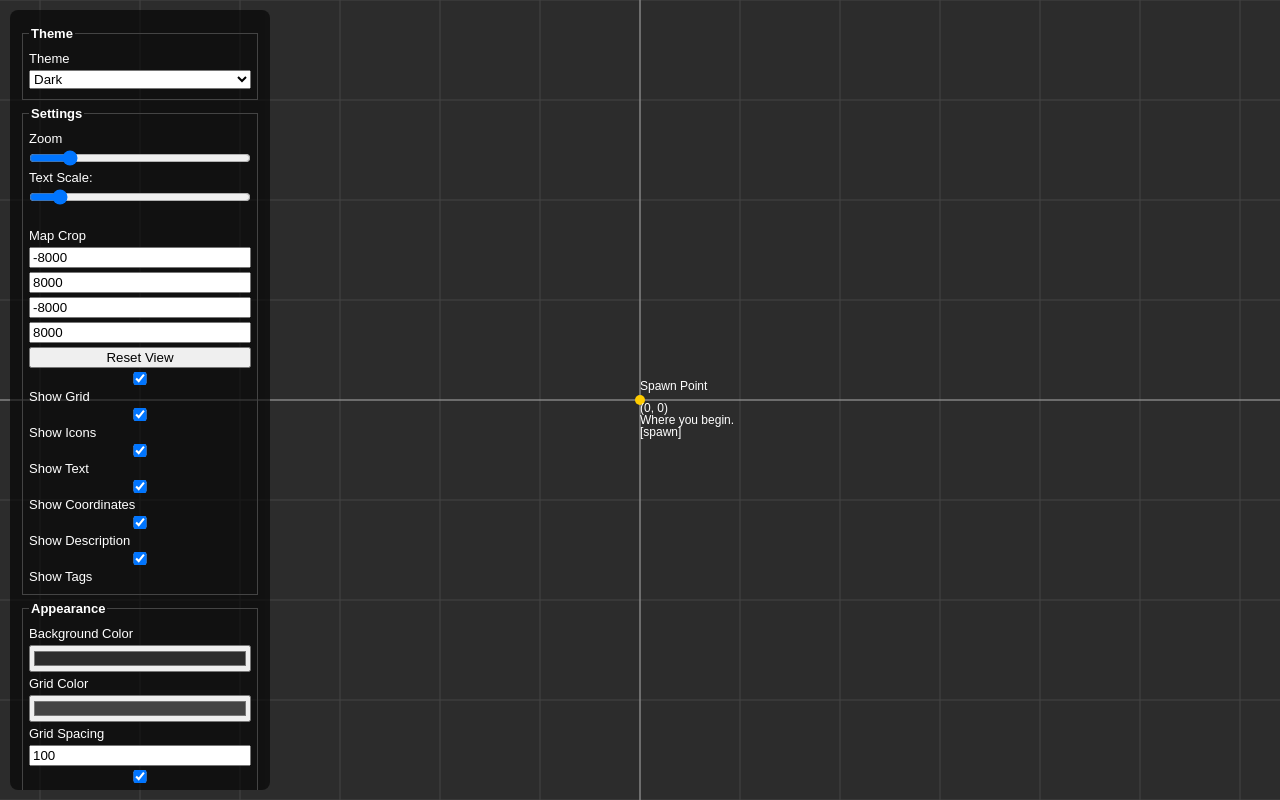
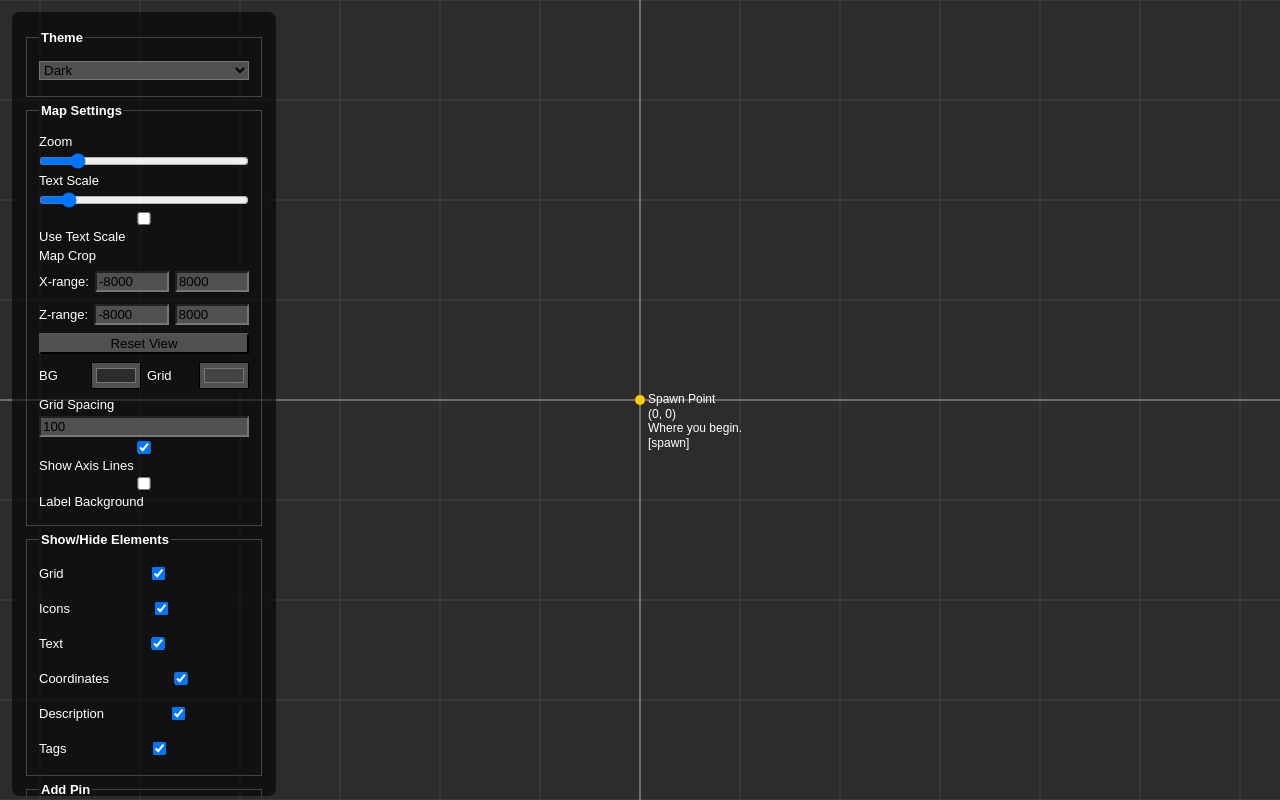
Before and after one commit to sofluous/Mapitmine, a plain HTML site: page index.html in a window 1280 px wide. Drawn offline with Linux system fonts and the light colour scheme.

Commit message:
Update index.html 0.0.2
Pre refactor using css grids

Reorganized settings
Partially implmented control alignment
manual and auto scale text

```diff
--- a/index.html
+++ b/index.html
@@ -6,17 +6,26 @@
     <title>Minecraft Map Viewer</title>
     <style>
         :root {
+            --color-primary: rgb(135, 221, 31);
+            --color-secondary: rgb(83, 24, 186);
+            --color-tertiary: rgb(177, 82, 9);
+
             --color-bg: #1e1e1e;
             --color-panel: rgba(0, 0, 0, 0.6);
+            --color-input: rgba(127, 125, 125, 0.583);
             --color-text: #ffffff;
             --color-grid: #444444;
             --color-axis: #ffffff88;
-            --color-marker: #ffcc00;
+
+            --color-marker: var(--color-tertiary);
             --space-xs: 4px;
             --space-sm: 6px;
-            --space-md: 10px;
-            --space-lg: 20px;
+            --space-md: 12px;
+            --space-lg: 24px;
+
             --font-sm: 12px;
+            --font-md: 16px;
+
             --font-base: 13px;
         }
 
@@ -43,6 +52,7 @@
             left: var(--space-md);
             background: var(--color-panel);
             padding: var(--space-md);
+            gap: var(--space-md);
             border-radius: 8px;
             z-index: 10;
             font-size: var(--font-base);
@@ -55,7 +65,13 @@
             display: block;
         }
 
-        label,
+        label {
+            display: block;
+            margin: var(--space-xs) 0;
+            width: 100%;
+            box-sizing: border-box;
+        }
+
         input,
         select,
         button,
@@ -64,17 +80,46 @@
             margin: var(--space-xs) 0;
             width: 100%;
             box-sizing: border-box;
+            background-color: var(--color-input);
         }
 
         fieldset {
             border: 1px solid var(--color-grid);
             margin-top: var(--space-sm);
-            padding: var(--space-sm);
+            padding: var(--space-md);
         }
 
         legend {
             font-weight: bold;
         }
+
+        .flex-row {
+            display: flex;
+            gap: var(--space-sm);
+            align-items: center;
+            margin-bottom: var(--space-xs);
+        }
+
+        .flex-row input[type="number"],
+        .flex-row input[type="text"],
+        .flex-row select {
+            flex: 1;
+            min-width: 0;
+        }
+
+        .checkbox-row {
+            display: flex;
+            flex-wrap: wrap;
+            gap: var(--space-sm);
+        }
+
+        .checkbox-row label {
+            display: flex;
+            align-items: center;
+            gap: 4px;
+            white-space: nowrap;
+        }
+
 
         ::-webkit-scrollbar {
             width: 8px;
@@ -100,46 +145,61 @@
     <div id="ui">
         <fieldset>
             <legend>Theme</legend>
-            <label>Theme
             <select id="themeSelector">
                 <option value="dark" selected>Dark</option>
                 <option value="light">Light</option>
             </select>
-            </label>
         </fieldset>
         <fieldset>
-            <legend>Settings</legend>
+            <legend>Map Settings</legend>
             <label>Zoom <input type="range" id="zoom" min="0.25" max="5" step="0.01" value="1"></label>
-            <label>Text Scale: <input type="range" id="textScale" min="0.5" max="5" step="0.1" value="1"></label><br>
+            <label>Text Scale <input type="range" id="textScale" min="0.5" max="5" step="0.1" value="1"></label>
+            <label><input type="checkbox" id="useTextScale"> Use Text Scale</label>
             <label>Map Crop</label>
-            <input type="number" id="minX" placeholder="Min X" value="-8000">
-            <input type="number" id="maxX" placeholder="Max X" value="8000">
-            <input type="number" id="minZ" placeholder="Min Z" value="-8000">
-            <input type="number" id="maxZ" placeholder="Max Z" value="8000">
+            <div class="flex-row"><span>X-range:</span>
+                <input type="number" id="minX" placeholder="Min" value="-8000">
+                <input type="number" id="maxX" placeholder="Max" value="8000">
+            </div>
+            <div class="flex-row"><span>Z-range:</span>
+                <input type="number" id="minZ" placeholder="Min" value="-8000">
+                <input type="number" id="maxZ" placeholder="Max" value="8000">
+            </div>
             <button onclick="resetView()">Reset View</button>
-            <label><input type="checkbox" id="showGrid" checked> Show Grid</label>
-            <label><input type="checkbox" id="showIcons" checked> Show Icons</label>
-            <label><input type="checkbox" id="showText" checked> Show Text</label>
-            <label><input type="checkbox" id="showCoords" checked> Show Coordinates</label>
-            <label><input type="checkbox" id="showDesc" checked> Show Description</label>
-            <label><input type="checkbox" id="showTags" checked> Show Tags</label>
+            <div class="flex-row">
+                <label for="bgColor">BG</label>
+                <input type="color" id="bgColor" value="#2c2c2c">
+                <label for="gridColor">Grid</label>
+                <input type="color" id="gridColor" value="#444444">
+            </div>
+            <label>Grid Spacing <input type="number" id="gridSpacing" value="100" step="10"></label>
+            <label><input type="checkbox" id="showAxes" checked> Show Axis Lines</label>
+            <label><input type="checkbox" id="showLabelBackground"> Label Background</label>
         </fieldset>
         <fieldset>
-            <legend>Appearance</legend>
-            <label>Background Color <input type="color" id="bgColor" value="#2c2c2c"></label>
-            <label>Grid Color <input type="color" id="gridColor" value="#444444"></label>
-            <label>Grid Spacing <input type="number" id="gridSpacing" value="100" step="10"></label>
-            <label><input type="checkbox" id="showAxes" checked> Show Axis Lines</label>
+            <legend>Show/Hide Elements</legend>
+            <div class="checkbox-row">
+                <label>Grid<input type="checkbox" id="showGrid" checked></label>
+                <label>Icons<input type="checkbox" id="showIcons" checked></label>
+                <label>Text<input type="checkbox" id="showText" checked></label>
+                <label>Coordinates<input type="checkbox" id="showCoords" checked></label>
+                <label>Description<input type="checkbox" id="showDesc" checked></label>
+                <label>Tags<input type="checkbox" id="showTags" checked></label>
+            </div>
         </fieldset>
+
         <fieldset>
             <legend>Add Pin</legend>
+            <div class="flex-row">
                 <input type="number" id="pinX" placeholder="X">
-            <input type="number" id="pinY" placeholder="Y (optional)">
+                <input type="number" id="pinY" placeholder="Y">
                 <input type="number" id="pinZ" placeholder="Z">
+            </div>
+            <div class="flex-row">
                 <input type="text" id="pinType" placeholder="Type/ID">
                 <input type="text" id="pinLabel" placeholder="Label">
+            </div>
+            <input type="text" id="pinIcon" placeholder="Icon (optional)">
             <textarea id="pinDesc" placeholder="Description"></textarea>
-            <input type="text" id="pinIcon" placeholder="Icon (optional)">
             <button onclick="addPin()">+ Add Pin</button>
         </fieldset>
     </div>
@@ -222,21 +282,45 @@
                 if (m.x < minX || m.x > maxX || m.z < minZ || m.z > maxZ) continue;
                 const sx = offsetX + m.x * zoom;
                 const sy = offsetY + m.z * zoom;
+
+                const useTextScale = document.getElementById("useTextScale").checked;
+                const fontSize = useTextScale ? (12 * textScale) : Math.max(10, 12 * zoom);
+                const labelOffsetX = 8 * zoom;
+                const labelOffsetY = 0;
+                ctx.font = `${fontSize}px sans-serif`;
+                ctx.textAlign = "left";
+                ctx.textBaseline = "middle";
+
                 if (showIcons) {
                     ctx.fillStyle = "#ffcc00";
                     ctx.beginPath();
                     ctx.arc(sx, sy, 5 * zoom, 0, Math.PI * 2);
                     ctx.fill();
                 }
+
+                // 🟨 Background box (must come before text)
+                if (document.getElementById("showLabelBackground").checked) {
+                    const text = m.label;
+                    const metrics = ctx.measureText(text);
+                    const padding = 4;
+                    const bgWidth = metrics.width + padding * 2;
+                    const bgHeight = fontSize + padding * 2;
+                    const bgX = sx + labelOffsetX - padding;
+                    const bgY = sy - bgHeight / 2;
+
+                    ctx.fillStyle = "#000000cc"; // semi-transparent black
+                    ctx.fillRect(bgX, bgY, bgWidth, bgHeight);
+                }
+
                 if (showText) {
                     ctx.fillStyle = "white";
-                    ctx.font = `${12 * textScale}px sans-serif`;
-                    ctx.textAlign = "left";
-                    ctx.fillText(m.label, sx, sy - 10 * zoom);
-                    if (showCoords) ctx.fillText(`(${m.x}, ${m.z})`, sx, sy + 12 * zoom);
-                    if (showDesc && m.description) ctx.fillText(m.description, sx, sy + 24 * zoom);
-                    if (showTags && m.id) ctx.fillText(`[${m.id}]`, sx, sy + 36 * zoom);
+                    ctx.fillText(m.label, sx + labelOffsetX, sy + labelOffsetY);
+
+                    if (showCoords) ctx.fillText(`(${m.x}, ${m.z})`, sx + labelOffsetX, sy + fontSize * 1.2);
+                    if (showDesc && m.description) ctx.fillText(m.description, sx + labelOffsetX, sy + fontSize * 2.4);
+                    if (showTags && m.id) ctx.fillText(`[${m.id}]`, sx + labelOffsetX, sy + fontSize * 3.6);
                 }
+
             }
         }
 
@@ -298,7 +382,13 @@
             draw();
         });
 
-        ["showGrid", "showIcons", "showText", "showCoords", "showDesc", "showTags", "minX", "maxX", "minZ", "maxZ", "bgColor", "gridColor", "gridSpacing", "showAxes"].forEach(id => {
+        document.getElementById("useTextScale").addEventListener("input", () => {
+            const enabled = document.getElementById("useTextScale").checked;
+            document.getElementById("textScale").disabled = !enabled;
+            draw();
+        });
+
+        ["showGrid", "showIcons", "showText", "showCoords", "showDesc", "showTags", "minX", "maxX", "minZ", "maxZ", "bgColor", "showLabelBackground", "useTextScale", "gridColor", "gridSpacing", "showAxes"].forEach(id => {
             document.getElementById(id).addEventListener("input", draw);
         });
         draw();
```
Lines whose indentation alone changed are shown as unchanged.
